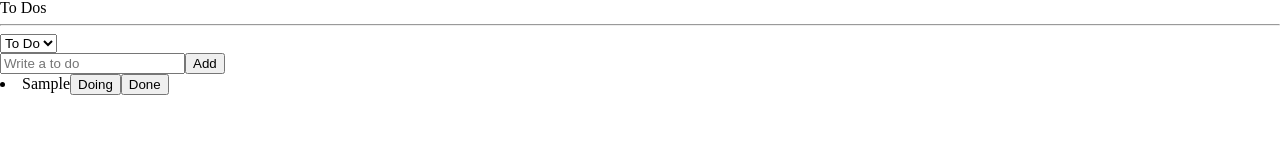
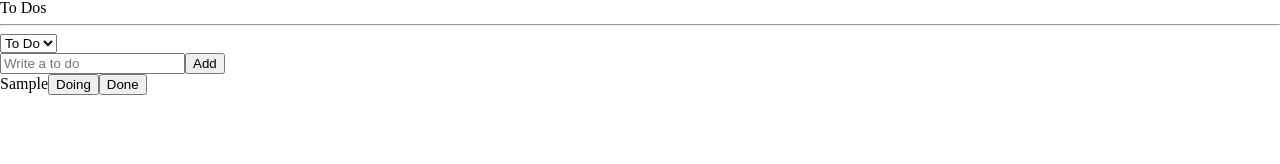
Before and after one commit to SugarSyrup/ToDoList, a React (Create React App) app: page / in a window 1280 px wide. Both pictures are taken after typing "Sample" into the empty fields and a click on the button "Add". Shown: the top 164 px of the page. Built offline with nearby package versions, Linux system fonts and the light colour scheme.

Commit message:
추가 : dnd

```diff
--- a/package.json
+++ b/package.json
@@ -12,6 +12,7 @@
     "@types/jest": "^27.5.2",
     "@types/node": "^16.18.3",
     "@types/react": "^18.0.25",
+    "@types/react-beautiful-dnd": "^13.1.3",
     "@types/react-dom": "^18.0.8",
     "@types/styled-components": "^5.1.26",
     "react": "^18.2.0",
--- a/src/components/ToDoList.tsx
+++ b/src/components/ToDoList.tsx
@@ -1,5 +1,7 @@
 import { useRecoilState, useRecoilValue } from "recoil";
-import { Categories, categoryState, seperatedToDoSelector, toDoSelector } from "../atoms";
+import { DragDropContext, Droppable, Draggable } from 'react-beautiful-dnd';
+
+import { Categories, categoryState, seperatedToDoSelector } from "../atoms";
 import CreateToDo from "./CreateToDo";
 import ToDo from "./ToDo";
 
@@ -10,6 +12,9 @@ function ToDoList() {
   const onInput = (event:React.FormEvent<HTMLSelectElement>) => {
     const { currentTarget : {value}} = event;
     setCategory(value as Categories);
+  }
+  const onDragEnd = () => {
+
   }
   return (
     <div>
@@ -22,23 +27,25 @@ function ToDoList() {
       </select>
       <CreateToDo />
       {/* {todos?.map(toDo => <ToDo key={toDo.id} {...toDo}/>)} */}
-      <div>
+      <DragDropContext onDragEnd={onDragEnd}>
         <div>
-        {
-          todos?.map((todo) => <ToDo key={todo.id} {...todo}/>)
-        }
+          <Droppable droppableId="first">
+            {(provided) => (
+              <ul ref={provided.innerRef} {...provided.droppableProps}>
+              {
+                todos?.map((todo) => {
+                  return (
+                    <Draggable key={todo.id} draggableId={JSON.stringify(todo.id)} index={parseInt(todo.text)}>
+                      {(provided) => (<li ref={provided.innerRef} {...provided.draggableProps} {...provided.dragHandleProps}><ToDo key={todo.id} {...todo}/></li>)}
+                    </Draggable>
+                  )
+                })
+              }
+              </ul>
+            )}
+          </Droppable>
         </div>
-        <div>
-        {
-          doings?.map((todo) => <ToDo key={todo.id} {...todo}/>)
-        }
-        </div>
-        <div>
-        {
-          dones?.map((todo) => <ToDo key={todo.id} {...todo}/>)
-        }
-        </div>
-      </div>
+      </DragDropContext>
     </div>
   )
 }
--- a/src/index.tsx
+++ b/src/index.tsx
@@ -10,9 +10,7 @@ const root = ReactDOM.createRoot(
 );
 
 root.render(
-  <React.StrictMode>
     <RecoilRoot>
         <App />
     </RecoilRoot>
-  </React.StrictMode>
 );
```
Also changed, not shown: 1 other file (tests, documents, lock files or other folders).
